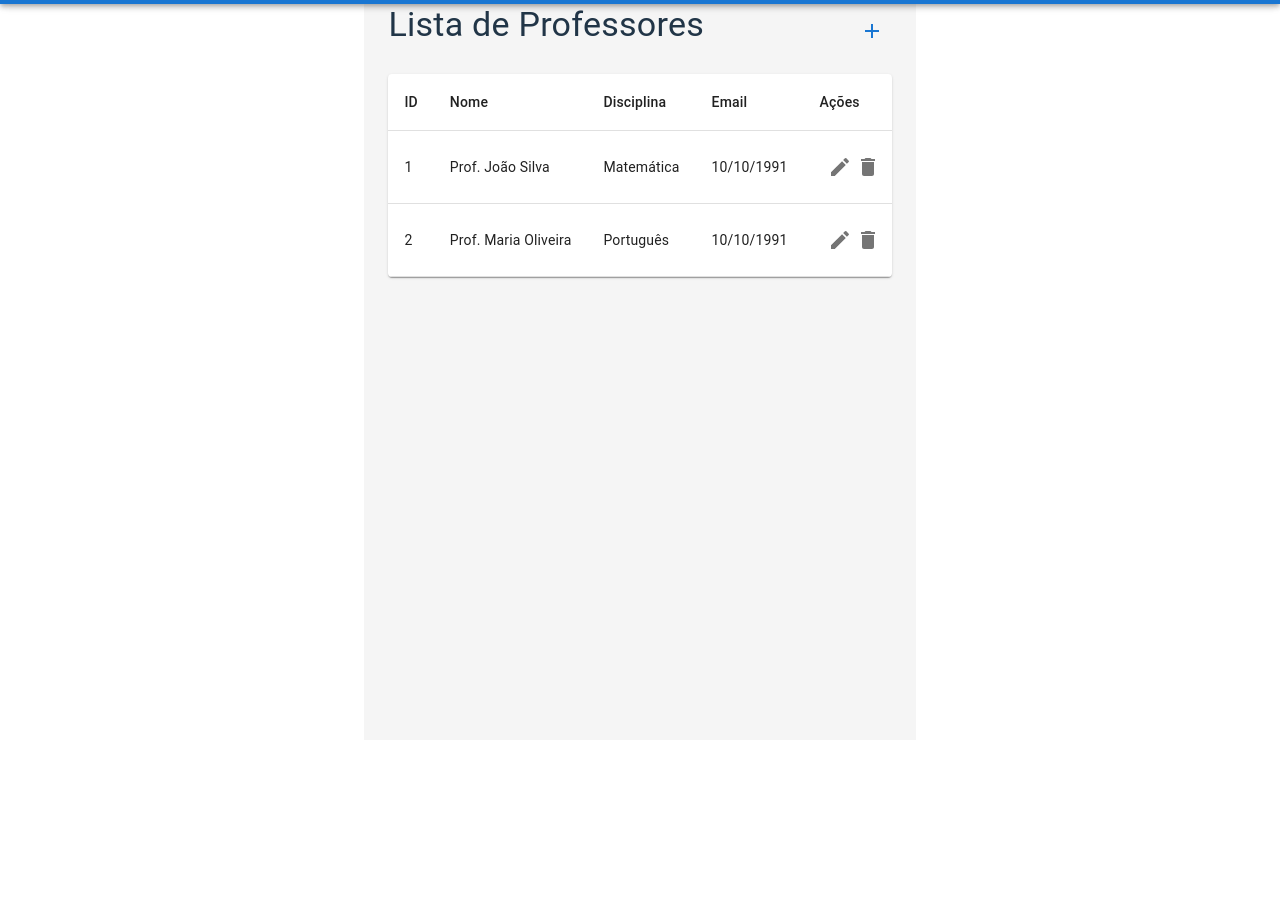
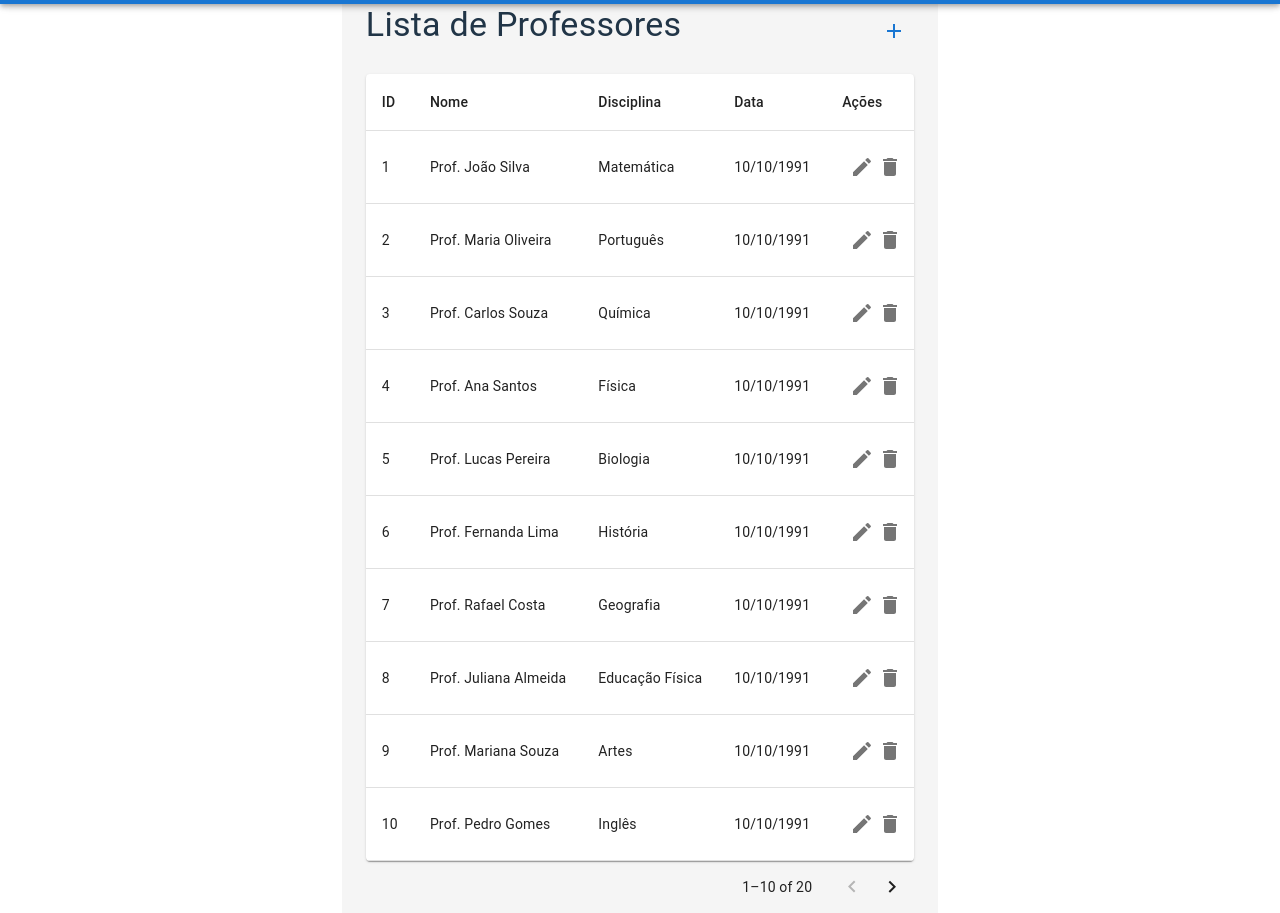
Before and after one commit to Erickfonseca1/sgiep-front, a React (Vite) app: page /professorschedule in a window 1280 px wide. Shown: the part 60-973 px from the top of the page. Before the commit the page ends 800 px from the top, so only its background shows below. Built offline with nearby package versions, Linux system fonts and the light colour scheme.

Commit message:
add pagination

```diff
--- a/src/Pages/ProfessorSchedule/index.tsx
+++ b/src/Pages/ProfessorSchedule/index.tsx
@@ -1,5 +1,3 @@
-// src/pages/ProfessorList.tsx
-
 import React, { useState } from 'react';
 import {
   Container,
@@ -13,6 +11,7 @@ import {
   Paper,
   IconButton,
   Tooltip,
+  TablePagination,
 } from '@mui/material';
 import EditIcon from '@mui/icons-material/Edit';
 import DeleteIcon from '@mui/icons-material/Delete';
@@ -23,7 +22,37 @@ const ProfessorList: React.FC = () => {
   const [professors, setProfessors] = useState<Types[]>([
     { id: 1, citizenName: 'Prof. João Silva', modality: 'Matemática', date: '10/10/1991' },
     { id: 2, citizenName: 'Prof. Maria Oliveira', modality: 'Português', date: '10/10/1991' },
+    { id: 3, citizenName: 'Prof. Carlos Souza', modality: 'Química', date: '10/10/1991' },
+    { id: 4, citizenName: 'Prof. Ana Santos', modality: 'Física', date: '10/10/1991' },
+    { id: 5, citizenName: 'Prof. Lucas Pereira', modality: 'Biologia', date: '10/10/1991' },
+    { id: 6, citizenName: 'Prof. Fernanda Lima', modality: 'História', date: '10/10/1991' },
+    { id: 7, citizenName: 'Prof. Rafael Costa', modality: 'Geografia', date: '10/10/1991' },
+    { id: 8, citizenName: 'Prof. Juliana Almeida', modality: 'Educação Física', date: '10/10/1991' },
+    { id: 9, citizenName: 'Prof. Mariana Souza', modality: 'Artes', date: '10/10/1991' },
+    { id: 10, citizenName: 'Prof. Pedro Gomes', modality: 'Inglês', date: '10/10/1991' },
+    { id: 11, citizenName: 'Prof. Carolina Rodrigues', modality: 'Literatura', date: '10/10/1991' },
+    { id: 12, citizenName: 'Prof. Gustavo Martins', modality: 'Filosofia', date: '10/10/1991' },
+    { id: 13, citizenName: 'Prof. Beatriz Silva', modality: 'Sociologia', date: '10/10/1991' },
+    { id: 14, citizenName: 'Prof. Daniel Pereira', modality: 'Religião', date: '10/10/1991' },
+    { id: 15, citizenName: 'Prof. Roberta Oliveira', modality: 'Educação Artística', date: '10/10/1991' },
+    { id: 16, citizenName: 'Prof. Jorge Fernandes', modality: 'Química Orgânica', date: '10/10/1991' },
+    { id: 17, citizenName: 'Prof. Lara Mendes', modality: 'Matemática Aplicada', date: '10/10/1991' },
+    { id: 18, citizenName: 'Prof. Pedro Henrique', modality: 'Física Experimental', date: '10/10/1991' },
+    { id: 19, citizenName: 'Prof. Larissa Silva', modality: 'História do Brasil', date: '10/10/1991' },
+    { id: 20, citizenName: 'Prof. Ricardo Almeida', modality: 'Literatura Brasileira', date: '10/10/1991' },
   ]);
+
+  const [page, setPage] = useState(0);
+  const [rowsPerPage, setRowsPerPage] = useState(10); // Max 10 items per page
+
+  const handleChangePage = (event: React.MouseEvent<HTMLButtonElement> | null, newPage: number) => {
+    setPage(newPage);
+  };
+
+  const handleChangeRowsPerPage = (event: React.ChangeEvent<HTMLInputElement>) => {
+    setRowsPerPage(parseInt(event.target.value, 10));
+    setPage(0); // Reset page to 0 when rows per page changes
+  };
 
   const handleEdit = (id: number) => {
     console.log(`Editar professor com ID: ${id}`);
@@ -57,12 +86,14 @@ const ProfessorList: React.FC = () => {
               <TableCell>ID</TableCell>
               <TableCell>Nome</TableCell>
               <TableCell>Disciplina</TableCell>
-              <TableCell>Email</TableCell>
+              <TableCell>Data</TableCell>
               <TableCell>Ações</TableCell>
             </TableRow>
           </TableHead>
           <TableBody>
-            {professors.map(professor => (
+            {professors
+              .slice(page * rowsPerPage, page * rowsPerPage + rowsPerPage)
+              .map(professor => (
                 <TableRow key={professor.id}>
                   <TableCell>{professor.id}</TableCell>
                   <TableCell>{professor.citizenName}</TableCell>
@@ -81,6 +112,15 @@ const ProfessorList: React.FC = () => {
           </TableBody>
         </Table>
       </TableContainer>
+      <TablePagination
+        rowsPerPageOptions={[10]} // Always show 10 items per page
+        component="div"
+        count={professors.length} // Total number of items
+        rowsPerPage={rowsPerPage}
+        page={page}
+        onPageChange={handleChangePage}
+        onRowsPerPageChange={handleChangeRowsPerPage} // Optionally you can remove this handler if not needed
+      />
     </Container>
   );
 };
```
Lines whose indentation alone changed are shown as unchanged.
